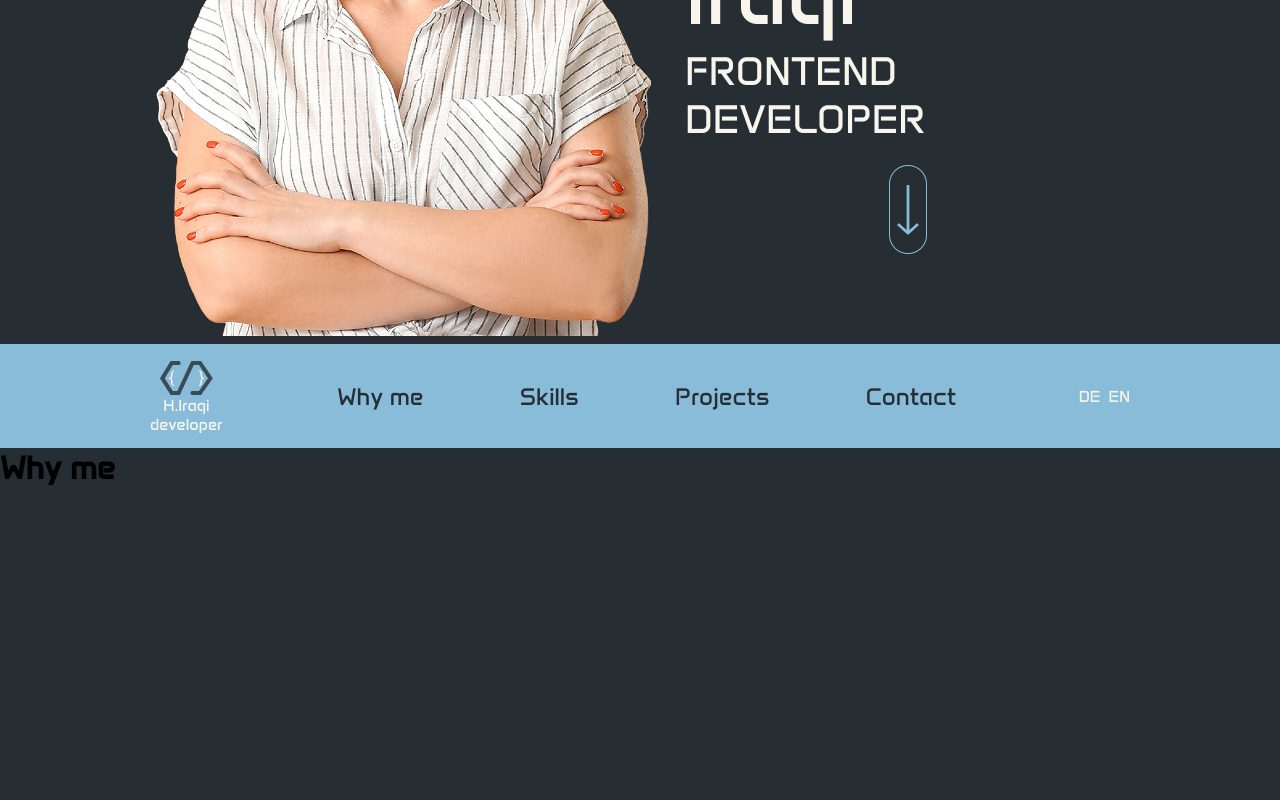
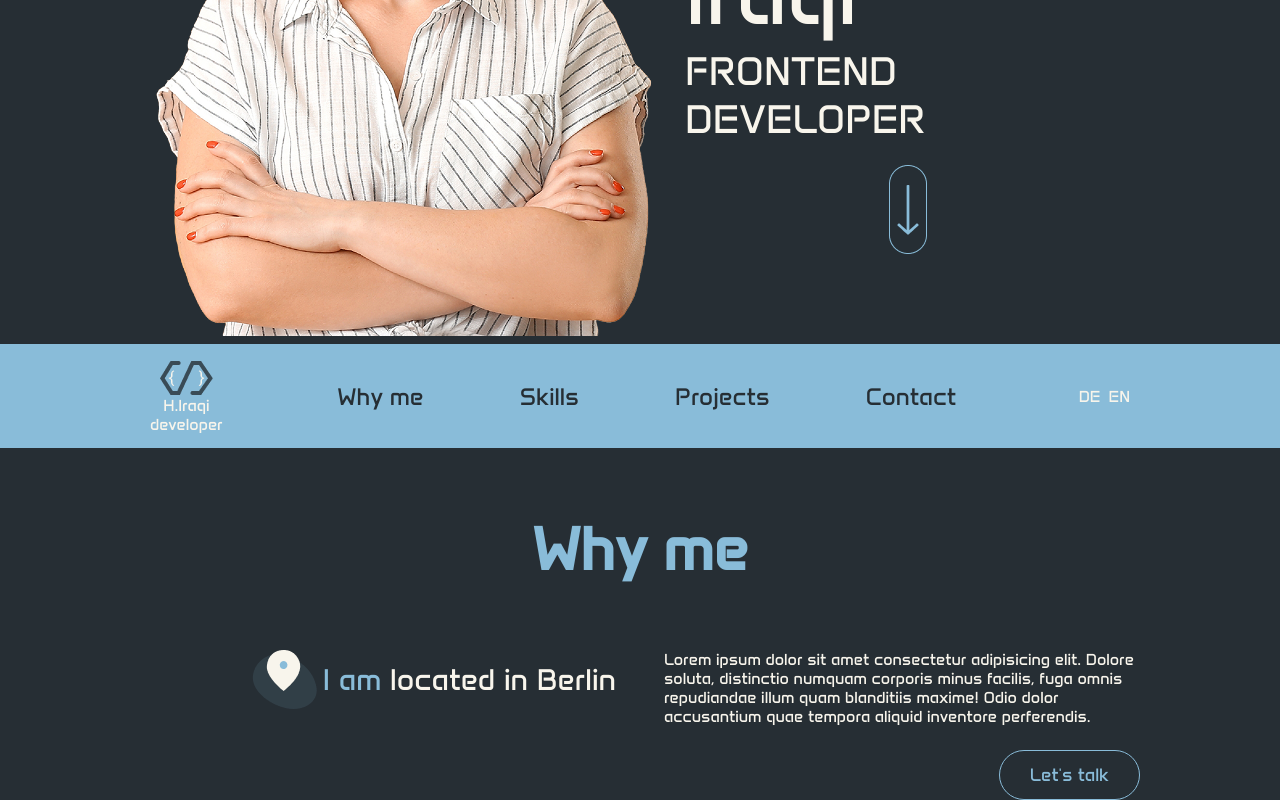
Before and after one commit to Iraqi1994/portfolio, an Angular app: page / in a window 1280 px wide. Shown: the part 352-1152 px from the top of the page. Before the commit the page ends 839 px from the top, so only its background shows below. Built offline with nearby package versions, Linux system fonts and the light colour scheme.

Commit message:
Finished base design of why-me section

```diff
--- a/src/app/why-me-section/why-me-section.html
+++ b/src/app/why-me-section/why-me-section.html
@@ -1 +1,15 @@
 <h1>Why me</h1>
+<div class="location-why-me">
+  <div class="location">
+    <img src="img/location-icon.png" alt="Location Icon" />
+    <span>I am</span> located in Berlin
+  </div>
+  <div class="why-me">
+    <span>
+      Lorem ipsum dolor sit amet consectetur adipisicing elit. Dolore soluta, distinctio numquam
+      corporis minus facilis, fuga omnis repudiandae illum quam blanditiis maxime! Odio dolor
+      accusantium quae tempora aliquid inventore perferendis.
+    </span>
+    <button>Let's talk</button>
+  </div>
+</div>
--- a/src/app/why-me-section/why-me-section.scss
+++ b/src/app/why-me-section/why-me-section.scss
@@ -0,0 +1,49 @@
+h1 {
+  color: #89bcd9;
+  font-size: 60px;
+  text-align: center;
+  margin-top: 64px;
+  margin-bottom: 64px;
+}
+
+.location-why-me {
+  display: flex;
+  justify-content: center;
+  color: #f8f5ec;
+  width: 100%;
+}
+
+.location {
+  font-size: 30px;
+  width: 500px;
+  text-align: right;
+  padding-right: 24px;
+  > span {
+    color: #89bcd9;
+  }
+  > img {
+    vertical-align: middle;
+  }
+}
+
+.why-me {
+  width: 500px;
+  padding-left: 24px;
+  display: flex;
+  flex-direction: column;
+
+  > button {
+    align-self: flex-end;
+    margin-top: 24px;
+    font-size: 18px;
+    background: none;
+    color: #89bcd9;
+    border-radius: 30px;
+    padding: 13px 30px;
+    border: 1px solid #89bcd9;
+    cursor: pointer;
+    &:hover {
+      background-color: #3f454a;
+    }
+  }
+}
```
Also changed, not shown: public/img/location-icon.png (added).
